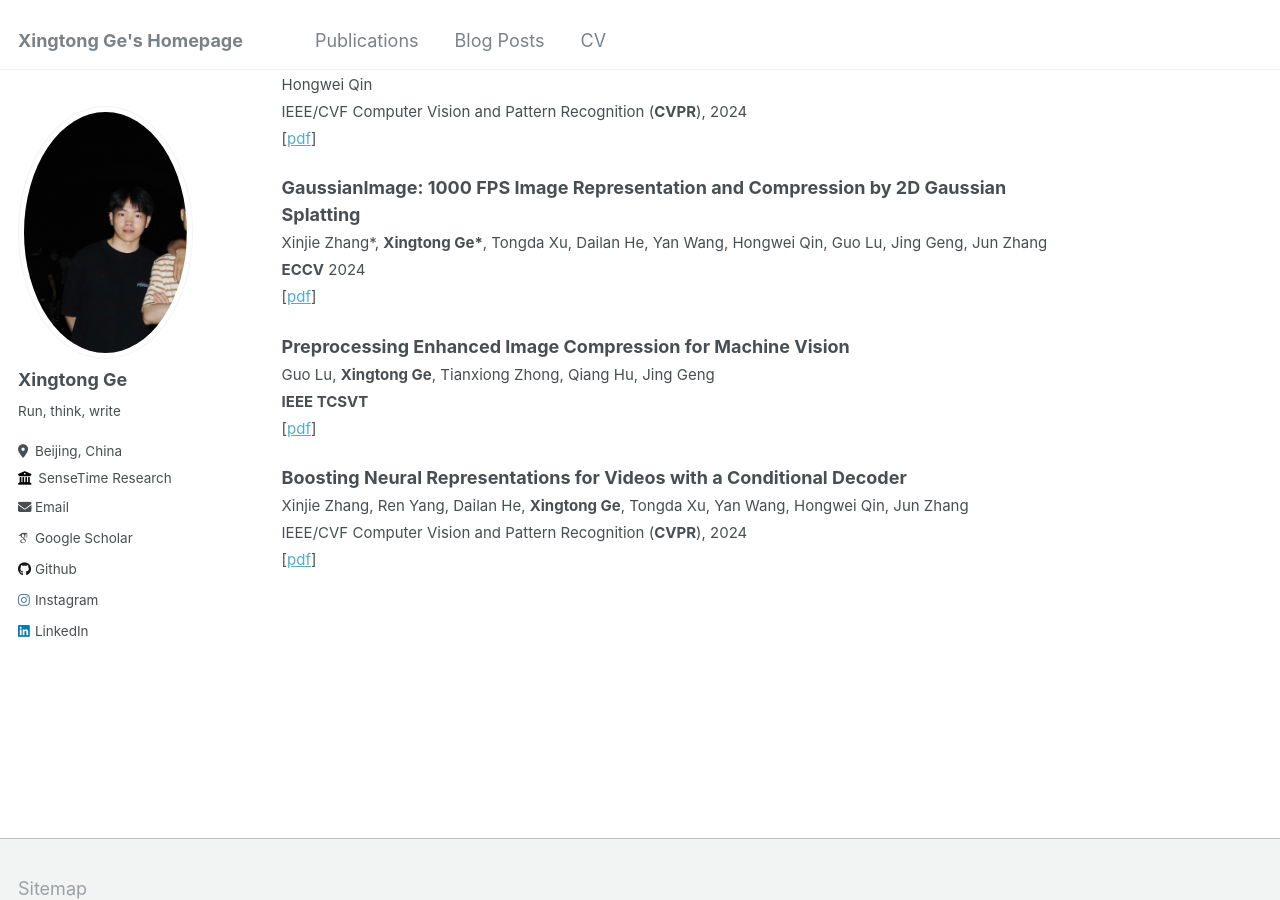
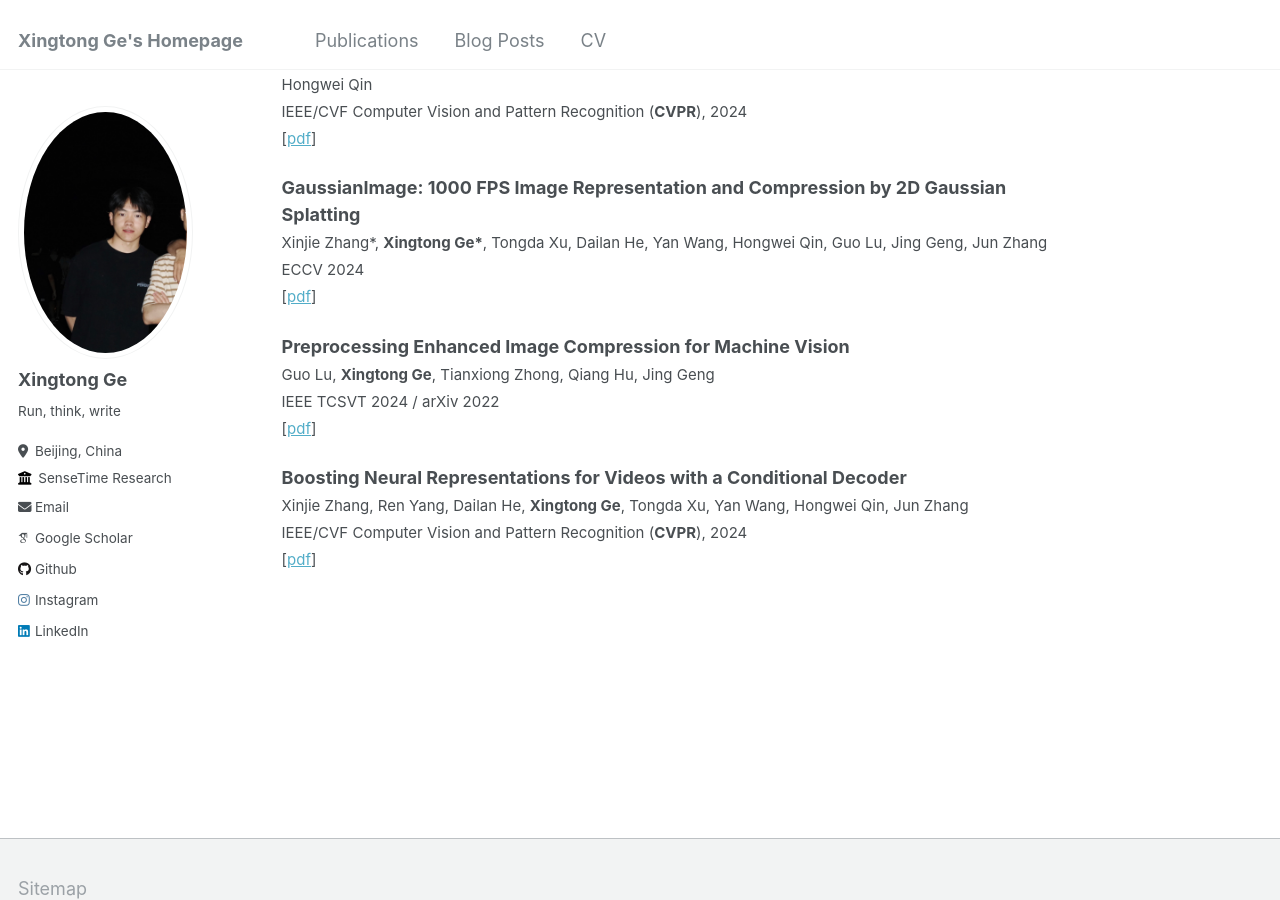
Before and after one commit to XingtongGe/xingtongge.github.io, a Jekyll site: the page built from _pages/about.md, in a window 1280 px wide and 900 px high, scrolled down 939 px. Built offline with Jekyll 4.4.1, drawn with Linux system fonts in a browser that asks for light colours; some web fonts are replaced.

Commit message:
Update about.md

```diff
--- a/_pages/about.md
+++ b/_pages/about.md
@@ -51,14 +51,14 @@ IEEE/CVF Computer Vision and Pattern Recognition (**CVPR**), 2024
 **GaussianImage: 1000 FPS Image Representation and Compression by 2D Gaussian Splatting**
 <span style="font-size: smaller;">
 Xinjie Zhang\*, **Xingtong Ge\***, Tongda Xu, Dailan He, Yan Wang, Hongwei Qin, Guo Lu, Jing Geng, Jun Zhang
-**ECCV** 2024
+ECCV 2024
 [[pdf](https://arxiv.org/pdf/2403.08551)]
 </span>
 
 **Preprocessing Enhanced Image Compression for Machine Vision**
 <span style="font-size: smaller;">
 Guo Lu, **Xingtong Ge**, Tianxiong Zhong, Qiang Hu, Jing Geng
-**IEEE TCSVT**
+IEEE TCSVT 2024 / arXiv 2022
 [[pdf](https://ieeexplore.ieee.org/abstract/document/10632166/)]
 </span>
 
```
